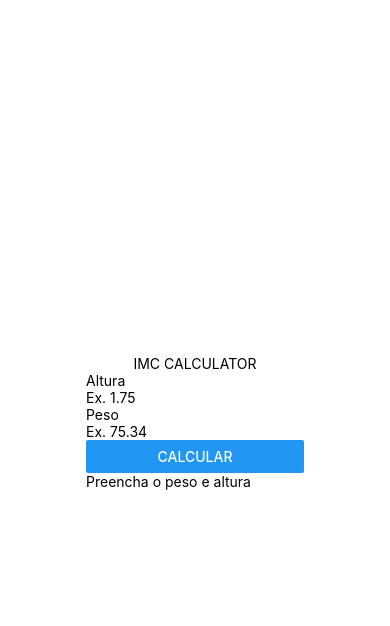
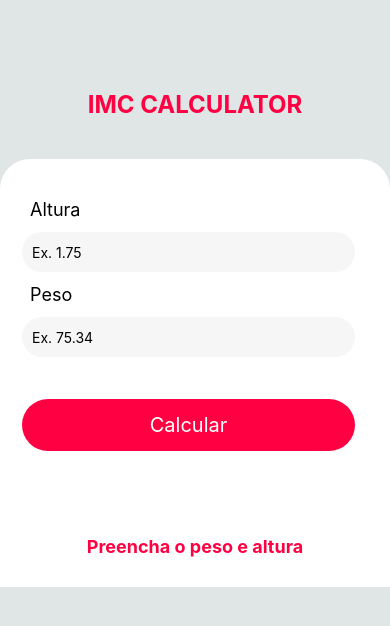
Before and after one commit to ederbiason/imc-calculator, a React Native app in the folder my-project/: screen / in a window 390 px wide. Shown: the top 626 px of the page. Built offline with nearby package versions, Linux system fonts and the light colour scheme.

Commit message:
adding stylesheet

```diff
--- a/my-project/App.js
+++ b/my-project/App.js
@@ -12,11 +12,11 @@
   );
 }
 
+// Camelcase no objeto json
 const styles = StyleSheet.create({
   container: {
     flex: 1,
-    backgroundColor: '#fff',
-    alignItems: 'center',
-    justifyContent: 'center',
+    backgroundColor: '#e0e5e5',
+    paddingTop: 80,
   },
 });
--- a/my-project/src/components/Form/ResultImc/index.js
+++ b/my-project/src/components/Form/ResultImc/index.js
@@ -1,11 +1,12 @@
 import React from "react"
 import { View, Text } from "react-native"
+import styles from "./style"
 
 export default function ResultImc(props) {
     return(
-        <View>
-            <Text>{props.messageResultImc}</Text>
-            <Text>{props.resultImc}</Text>
+        <View style={styles.resultImc}>
+            <Text style={styles.information}>{props.messageResultImc}</Text>
+            <Text style={styles.numberImc}>{props.resultImc}</Text>
         </View>
     );
 }
--- /dev/null
+++ b/my-project/src/components/Form/ResultImc/style.js
@@ -0,0 +1,25 @@
+import { StyleSheet } from 'react-native'
+
+const styles = StyleSheet.create({
+ resultImc:{
+  flex:1,
+  marginTop:15,
+  paddingTop:60,
+  borderRadius:50,
+  alignItems: 'center',
+  width:"100%",
+ },
+ numberImc: {
+  fontSize:48,
+  color:"#FF0043",
+  fontWeight:"bold",
+ },
+ information: {
+  fontSize:18,
+  color:"#FF0043",
+  fontWeight:"bold",
+ },
+});
+
+// Para ser reconhecido dentro do index
+export default styles;
--- a/my-project/src/components/Form/index.js
+++ b/my-project/src/components/Form/index.js
@@ -1,6 +1,7 @@
 import React, { useState } from "react"
-import { TextInput, View, Text, Button } from "react-native"
+import { TextInput, View, Text, TouchableOpacity } from "react-native"
 import ResultImc from './ResultImc/'
+import styles from "./style"
 
 export default function Form() {
 
@@ -30,28 +31,36 @@
 }
 
     return(
-        <View>
-            <View>
+        <View style={styles.formContext}>
+            <View style={styles.form}>
 
-                <Text>Altura</Text>
+                <Text style={styles.formLabel}>Altura</Text>
                 <TextInput
+                style={styles.input}
                 onChangeText={setHeight}
                 value={height}
                 placeholder="Ex. 1.75"
                 keyboardType="numeric"
                 />
 
-                <Text>Peso</Text>
+                <Text style={styles.formLabel}>Peso</Text>
                 <TextInput
+                style={styles.input}
                 onChangeText={setWeight}
                 value={weight}
                 placeholder="Ex. 75.34"
                 keyboardType="numeric"
                 />
 
-                <Button
-                onPress={() =>  validationImc()}
-                title={textButton}/>
+                <TouchableOpacity
+                style={styles.buttonCalculator}
+                onPress={()=> {
+                    validationImc()
+                }}
+                >
+                    <Text style={styles.textButtonCalculator}>{textButton}</Text>
+                </TouchableOpacity>
+
             </View>
             <ResultImc messageResultImc={messageImc} resultImc={imc}/>
         </View>
--- /dev/null
+++ b/my-project/src/components/Form/style.js
@@ -0,0 +1,51 @@
+import { StyleSheet } from 'react-native'
+
+const styles = StyleSheet.create({
+ formContext: {
+  width:'100%',
+  height:'100%',
+  bottom:0,
+  backgroundColor:'#ffffff',
+  alignItems:'center',
+  borderTopLeftRadius:30,
+  borderTopRightRadius:30,
+  marginTop:30,
+ },
+ form: {
+  width:'100%',
+  height:'auto',
+  marginTop:30,
+  padding:10,
+ },
+ formLabel: {
+  color:'#000000',
+  fontSize:18,
+  paddingLeft:20,
+ },
+ input: {
+  width:'90%',
+  borderRadius:50,
+  backgroundColor:'#f6f6f6',
+  height:40,
+  margin:12,
+  paddingLeft:10,
+ },
+ buttonCalculator:{
+  borderRadius:50,
+  alignItems: 'center',
+  justifyContent: 'center',
+  width:"90%",
+  backgroundColor:'#ff0043',
+  paddingTop:14,
+  paddingBottom:14,
+  marginLeft:12,
+  marginTop:30,
+ },
+ textButtonCalculator: {
+  fontSize:20,
+  color:'#ffffff',
+ }
+});
+
+// Para ser reconhecido dentro do index
+export default styles;
--- a/my-project/src/components/Title/index.js
+++ b/my-project/src/components/Title/index.js
@@ -1,10 +1,11 @@
 import React from "react"
 import { View, Text } from "react-native"
+import styles from "./style"
 
 export default function Title() {
     return(
-        <View>
-            <Text>IMC CALCULATOR</Text>
+        <View style={styles.boxTitle}>
+            <Text style={styles.textTitle}>IMC CALCULATOR</Text>
         </View>
     );
 }
--- /dev/null
+++ b/my-project/src/components/Title/style.js
@@ -0,0 +1,17 @@
+import { StyleSheet } from 'react-native'
+
+const styles = StyleSheet.create({
+ boxTitle: {
+  alignItems:"center",
+  justifyContent:"center",
+  padding:10,
+ },
+ textTitle: {
+  color:"#FF0043",
+  fontSize:24,
+  fontWeight:"bold",
+ }
+});
+
+// Para ser reconhecido dentro do index
+export default styles;
```
